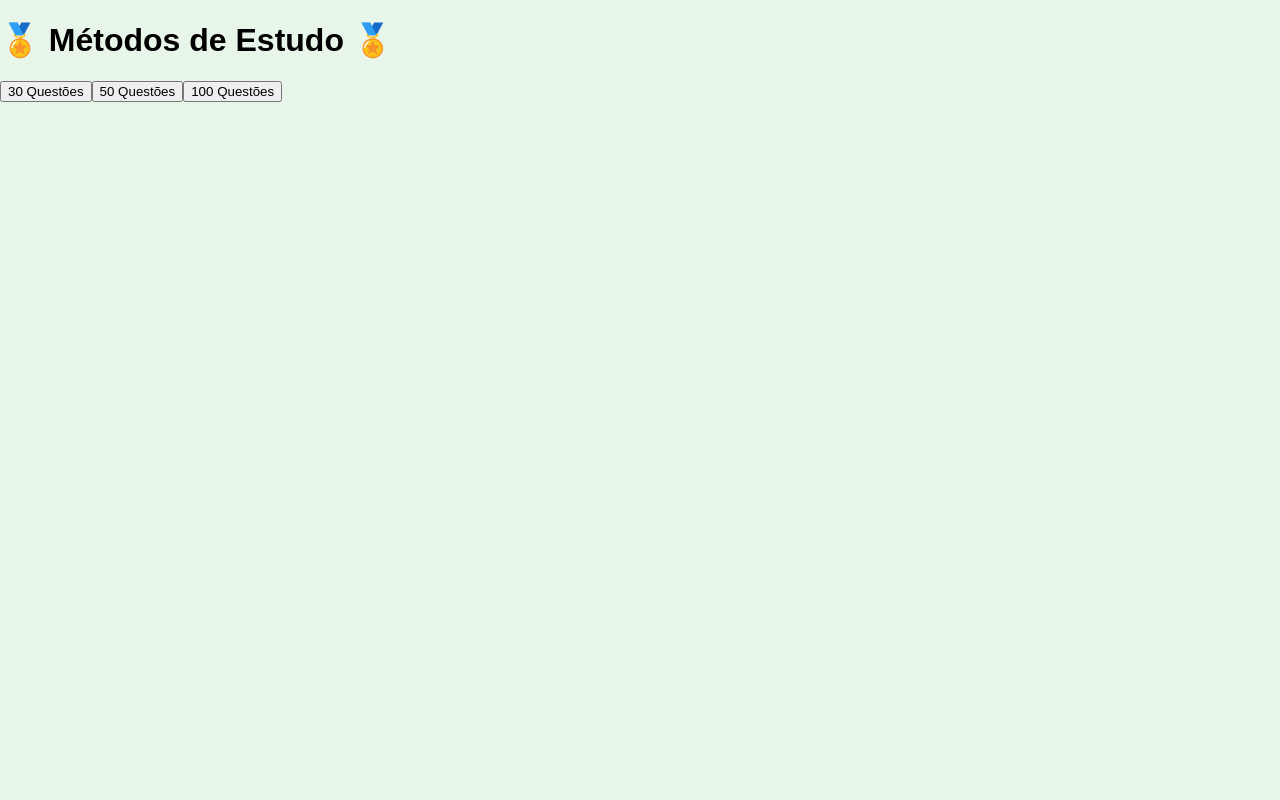
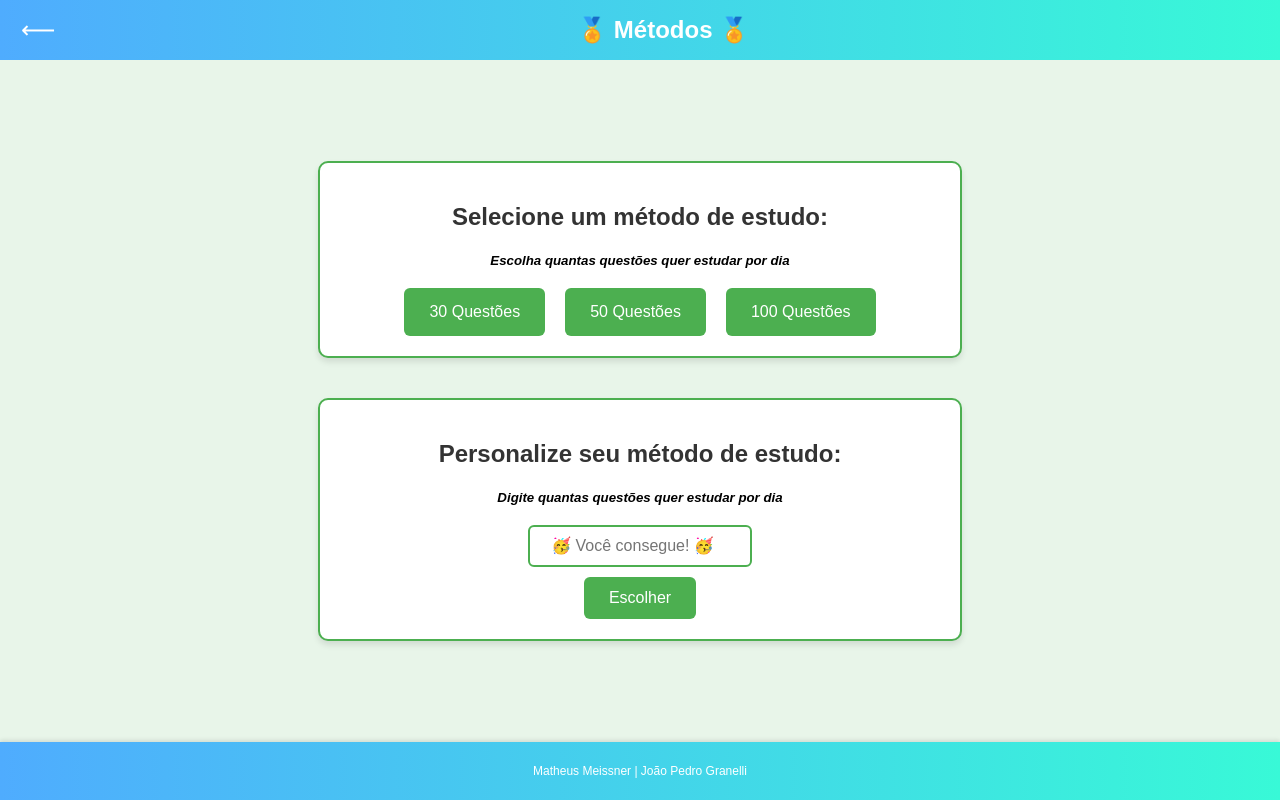
Before and after one commit to joaopedrogranelli/quiz-app-react, a React (Vite) app: page /methods in a window 1280 px wide. Built offline with nearby package versions, Linux system fonts and the light colour scheme.

Commit message:
feat: Estilazação da página de Metodos

```diff
--- a/src/pages/Methods.tsx
+++ b/src/pages/Methods.tsx
@@ -1,4 +1,6 @@
+import React from 'react';
 import { useNavigate } from 'react-router-dom';
+import styles from '../styles/methods.module.scss';
 
 const Methods: React.FC = () => {
   const navigate = useNavigate();
@@ -9,15 +11,48 @@ const Methods: React.FC = () => {
   };
 
   return (
-    <div className="methods-container">
-      <h1>🏅 Métodos de Estudo 🏅</h1>
-      <div className="buttons">
-        {[30, 50, 100].map((qtd) => (
-          <button key={qtd} onClick={() => handleMethod(qtd)}>
-            {qtd} Questões
-          </button>
-        ))}
-      </div>
+    <div className={styles.methodsContainer}>
+      <header className={styles.methodsHeader}>
+        <button className={styles.backButton} onClick={() => navigate('/')}>⟵</button>
+        <h1>🏅 Métodos 🏅</h1>
+      </header>
+
+      <main className={styles.methodsMain}>
+        <div className={styles.methodsBox}>
+          <h2>Selecione um método de estudo:</h2>
+          <h5>Escolha quantas questões quer estudar por dia</h5>
+          <div className={styles.buttons}>
+            {[30, 50, 100].map((qtd) => (
+              <button
+                key={qtd}
+                className={styles.methodButton}
+                onClick={() => handleMethod(qtd)}
+              >
+                {qtd} Questões
+              </button>
+            ))}
+          </div>
+        </div>
+
+        <div className={styles.methodsBox}>
+          <h2>Personalize seu método de estudo:</h2>
+          <h5>Digite quantas questões quer estudar por dia</h5>
+          <div className={styles.customMethod}>
+            <input
+              type="number"
+              placeholder="🥳 Você consegue! 🥳"
+              min="1"
+              max="100"
+              className={styles.customInput}
+            />
+            <button className={styles.customButton}>Escolher</button>
+          </div>
+        </div>
+      </main>
+
+      <footer className={styles.methodsFooter}>
+        <p>Matheus Meissner | João Pedro Granelli</p>
+      </footer>
     </div>
   );
 };
--- /dev/null
+++ b/src/styles/methods.module.scss
@@ -0,0 +1,161 @@
+// Variables
+$green-primary: #4caf50;
+$green-light: #87e6a9;
+$background-light: #e8f5e9;
+$text-dark: #333;
+$text-light: #fff;
+$border-color: #4caf50;
+
+.methodsContainer {
+  font-family: 'Arial', sans-serif;
+  margin: 0;
+  padding: 0;
+  background-color: $background-light;
+  min-height: 100vh;
+  display: flex;
+  flex-direction: column;
+
+  .methodsHeader {
+    background: linear-gradient(to right, #4facfe, #38f9d7);
+    padding: 15px;
+    display: flex;
+    align-items: center;
+    position: relative;
+
+    h1 {
+      margin: 0;
+      font-size: 24px;
+      color: $text-light;
+      text-align: center;
+      flex-grow: 1;
+    }
+
+    .backButton {
+      background: none;
+      border: none;
+      color: $text-light;
+      font-size: 24px;
+      cursor: pointer;
+    }
+  }
+
+  .methodsMain {
+    flex: 1;
+    display: flex;
+    flex-direction: column;
+    align-items: center;
+    justify-content: center;
+    padding: 30px;
+
+    .methodsBox {
+      background-color: #fff;
+      border: 2px solid $green-primary;
+      border-radius: 10px;
+      box-shadow: 0 4px 6px rgba(0, 0, 0, 0.1);
+      text-align: center;
+      padding: 20px;
+      margin: 20px;
+      width: 80%;
+      max-width: 600px;
+
+      h2 {
+        margin-bottom: 10px;
+        color: $text-dark;
+      }
+
+      h5 {
+        margin-bottom: 20px;
+        color: darken($text-dark, 20%);
+        font-style: italic;
+      }
+
+      .buttons {
+        display: flex;
+        justify-content: center;
+        gap: 20px;
+        flex-wrap: wrap;
+
+        .methodButton {
+          background-color: $green-primary;
+          color: $text-light;
+          border: none;
+          border-radius: 6px;
+          padding: 15px 25px;
+          font-size: 16px;
+          cursor: pointer;
+          transition: background-color 0.3s ease;
+
+          &:hover {
+            background-color: darken($green-primary, 10%);
+          }
+        }
+      }
+
+      .customMethod {
+        display: flex;
+        flex-direction: column;
+        align-items: center;
+        gap: 10px;
+
+        .customInput {
+          padding: 10px;
+          border: 2px solid $green-primary;
+          border-radius: 6px;
+          text-align: center;
+          font-size: 16px;
+          width: 200px;
+        }
+
+        .customButton {
+          background-color: $green-primary;
+          color: $text-light;
+          border: none;
+          border-radius: 6px;
+          padding: 12px 25px;
+          font-size: 16px;
+          cursor: pointer;
+          transition: background-color 0.3s ease;
+
+          &:hover {
+            background-color: darken($green-primary, 10%);
+          }
+        }
+      }
+    }
+  }
+
+  .methodsFooter {
+    text-align: center;
+    padding: 10px;
+    background: linear-gradient(to right, #4facfe, #38f9d7);
+    color: $text-light;
+    font-size: 12px;
+    box-shadow: 0 -2px 4px rgba(0, 0, 0, 0.1);
+  }
+}
+
+// Responsividade
+@media (max-width: 768px) {
+  .methodsMain .methodsBox {
+    width: 90%;
+  }
+
+  .methodsMain .buttons {
+    flex-direction: column;
+  }
+}
+
+@media (max-width: 480px) {
+  .methodsMain .methodsBox h2 {
+    font-size: 18px;
+  }
+
+  .methodsMain .buttons .methodButton {
+    padding: 12px 20px;
+    font-size: 14px;
+  }
+
+  .methodsMain .customMethod .customInput {
+    width: 180px;
+  }
+}
```
